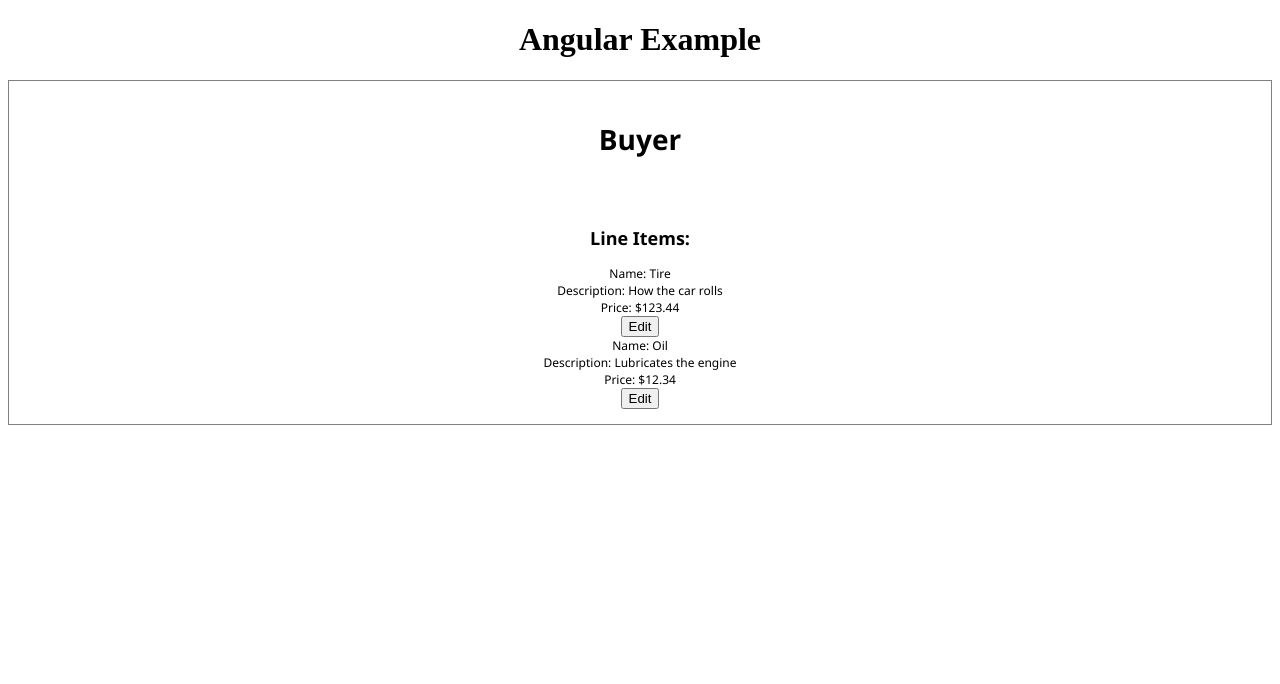
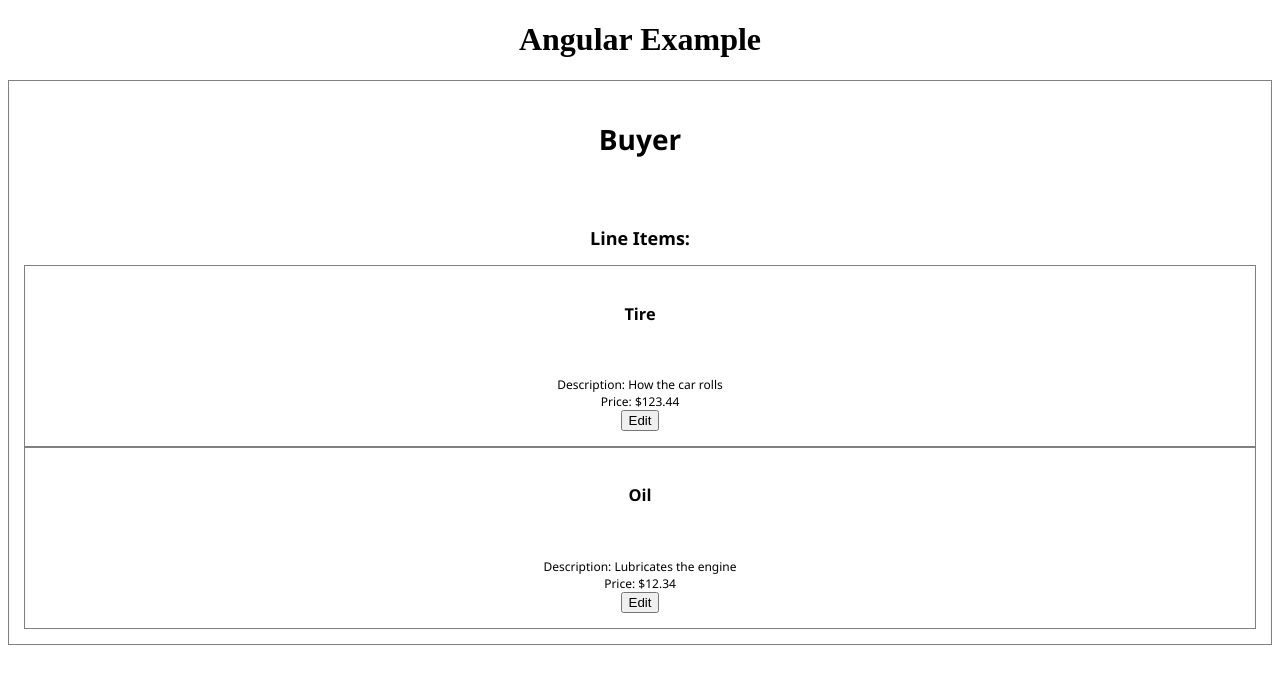
Before and after one commit to daryl0313/modern-concepts, an Angular app: page / in a window 1280 px wide. Shown: the top 684 px of the page. Built offline with nearby package versions, Linux system fonts and the light colour scheme.

Commit message:
Updated line items components with multi child panel

```diff
--- a/apps/angular/src/app/order/line-item/line-item.component.html
+++ b/apps/angular/src/app/order/line-item/line-item.component.html
@@ -1,7 +1,11 @@
 <!-- line-item.component.html -->
-<div>Name: {{item.name}}</div>
-<div>Description: {{item.description}}</div>
-<div>Price: ${{item.price}}</div>
-<div>
-    <button (click)="editClicked">Edit</button>
-</div>
+<mc-panel-multiple-children>
+  <h3 title>{{item.name}}</h3>
+  <ng-container body>
+    <div>Description: {{item.description}}</div>
+    <div>Price: ${{item.price}}</div>
+    <div>
+      <button (click)="editClicked">Edit</button>
+    </div>
+  </ng-container>
+</mc-panel-multiple-children>
```
Also changed, not shown: apps/react/src/app/Order/LineItem.jsx (+8 -4 lines).
